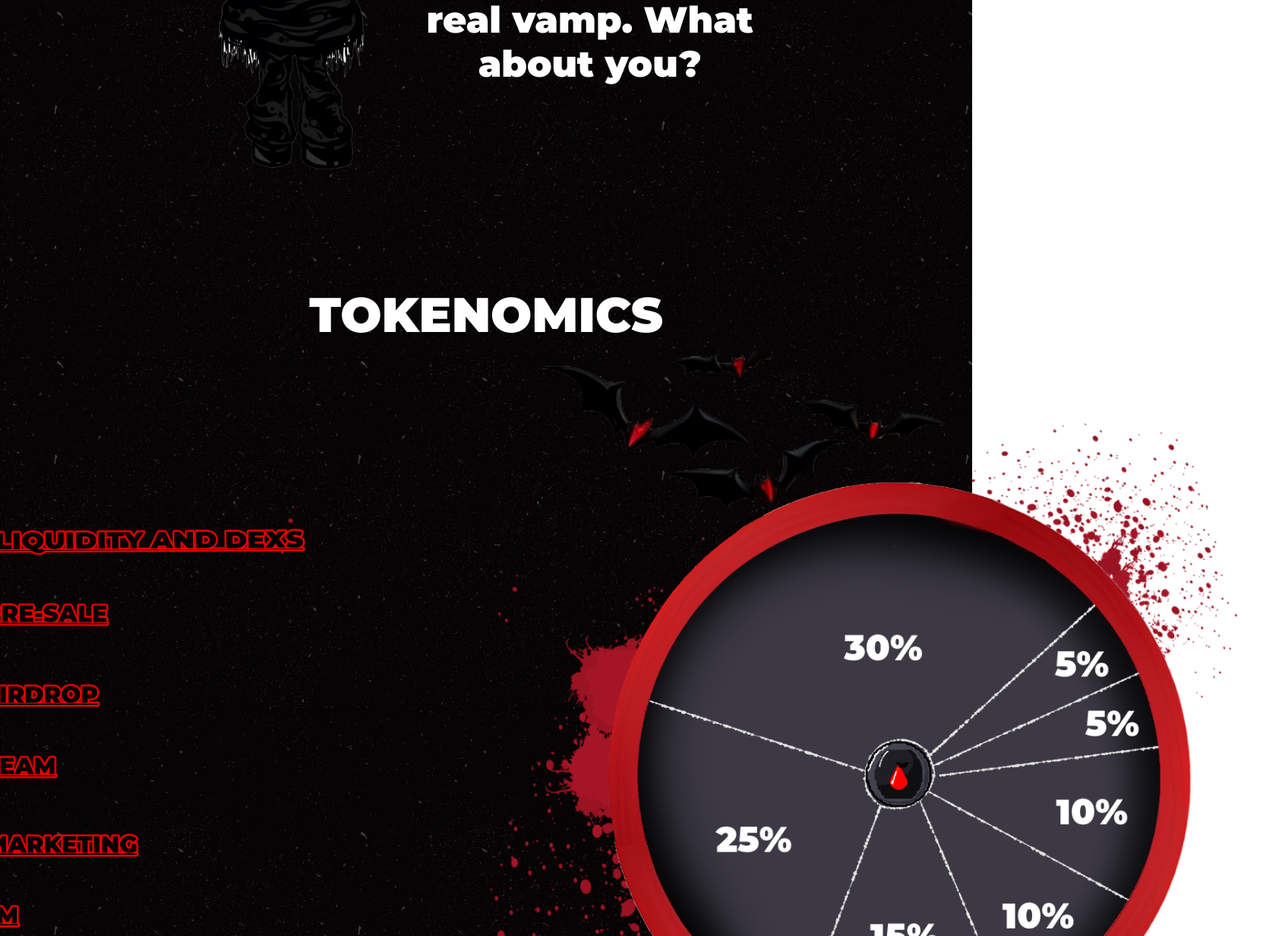
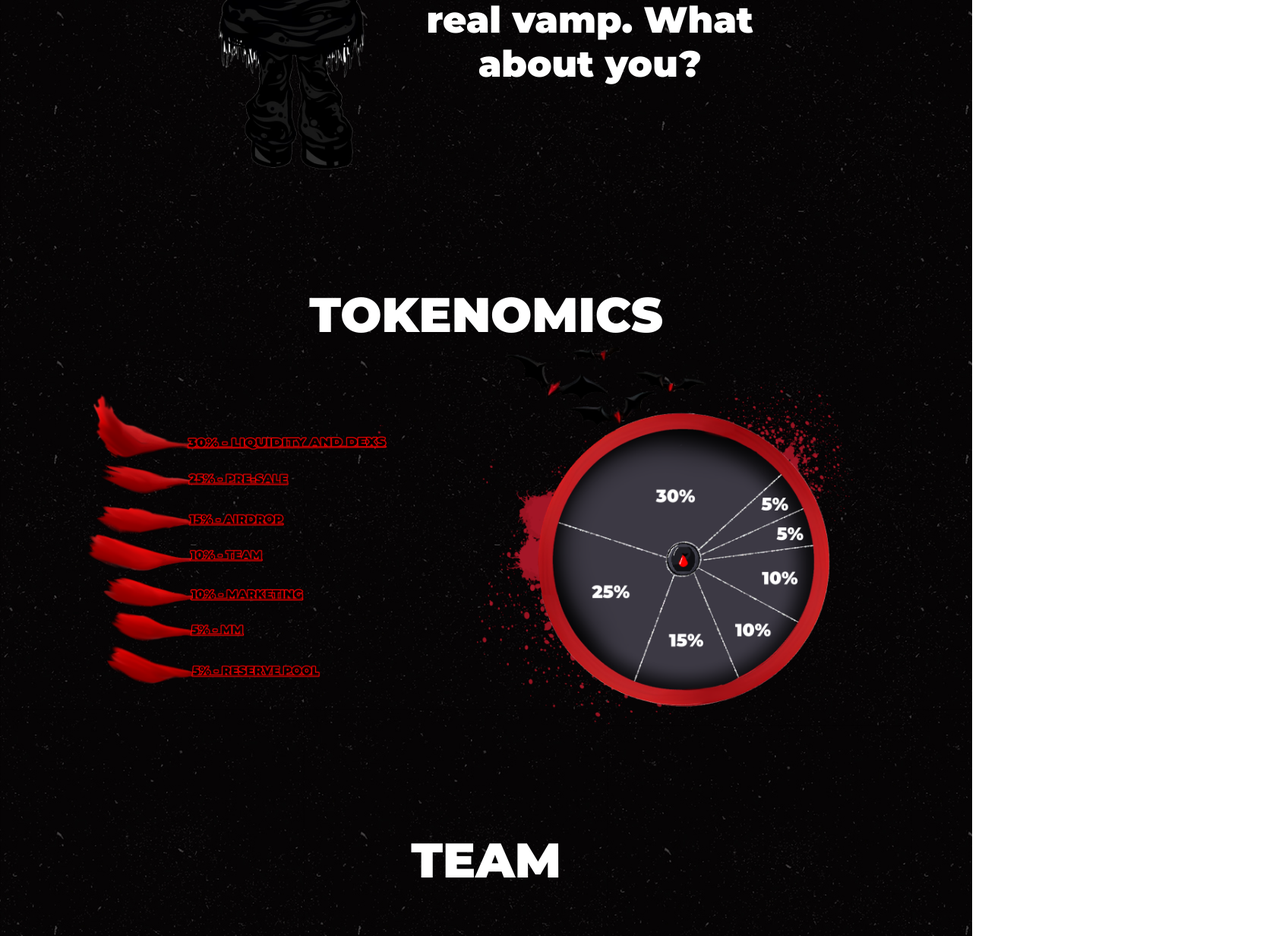
Before and after one commit to ROMABLUNT/vamp-site, a plain HTML site: page index.html in a window 1280 px wide. Shown: the part 1686-2918 px from the top of the page at 76% size, 1688 px wide, since content can reach past the window. Drawn offline with Linux system fonts and the light colour scheme.

Commit message:
фикс

```diff
--- a/style.css
+++ b/style.css
@@ -45,7 +45,7 @@ a {
         align-items: center;
     }
     .size {
-        width: 40%;
+        width: 40% !important;
     }
 
 
@@ -53,7 +53,7 @@ a {
 
 @media (min-width: 1024px) {
     .size {
-        width: 40%;
+        width: 40% !important;
     }
     .introhead h1 {
         font-size: 6em;
```
